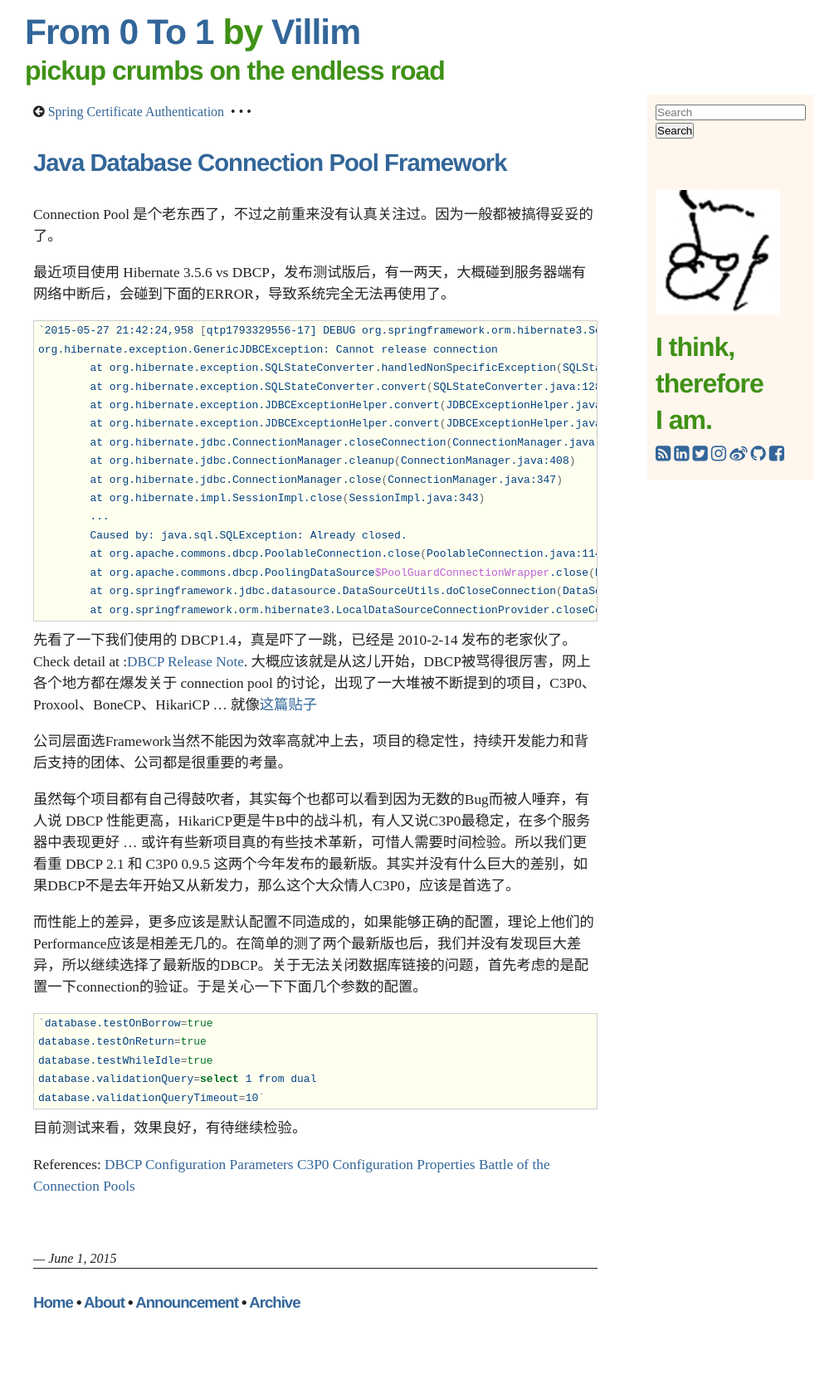
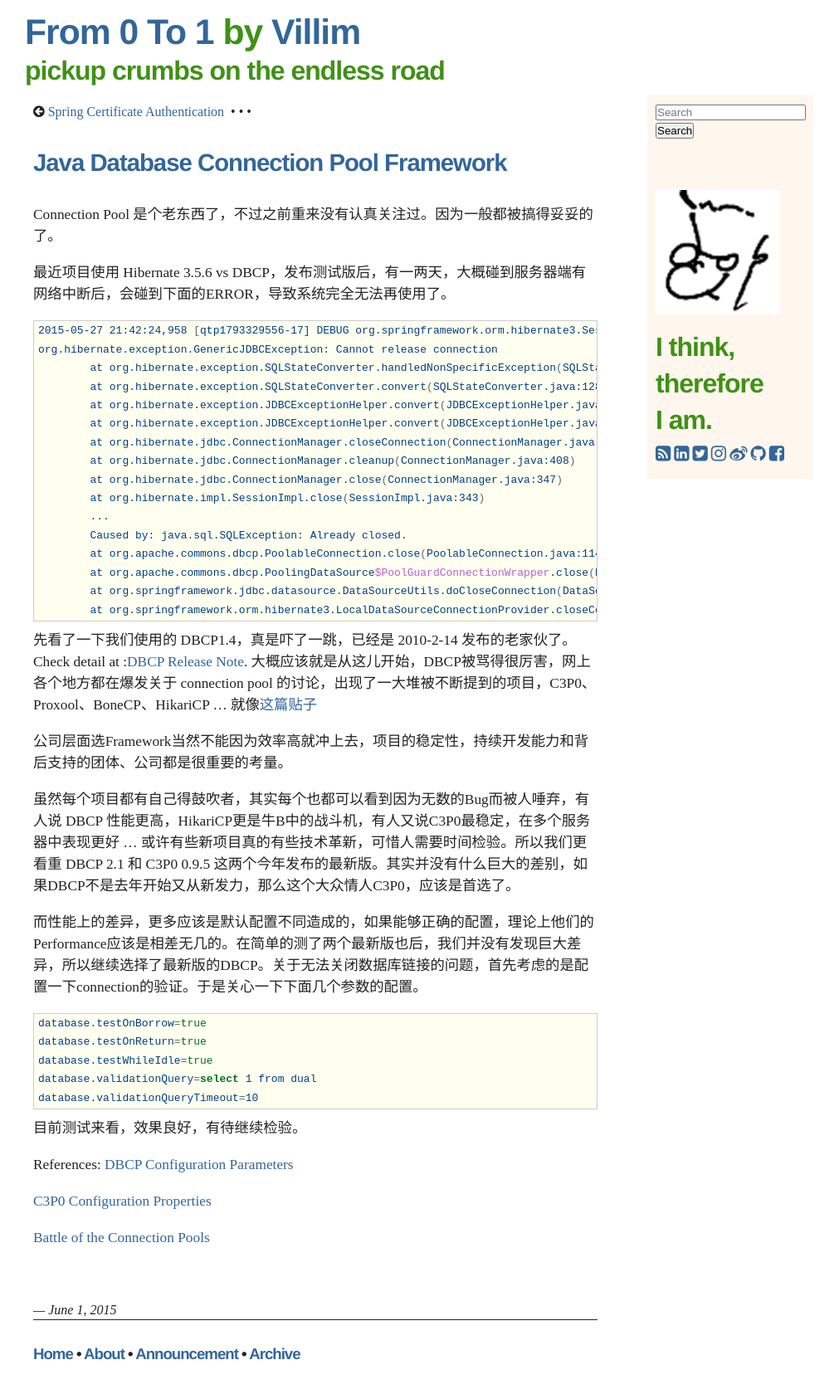
Before and after one commit to villim/villim.github.io, a Jekyll site: the page built from _posts/2015-06-01-java-connection-pool-argue.md, in a window 1280 px wide. Shown: the whole page at 83% size, without its empty margins (135-1146 px from the left). Built offline with Jekyll 4.4.1, drawn with Linux system fonts in a browser that asks for light colours; nearby versions of some CDN libraries; Markdown is read by kramdown in place of the engine named in the settings; before the commit the page ends 1612 px from its top, so only the background shows below that.

Commit message:
adjust format

```diff
--- a/_posts/2015-06-01-java-connection-pool-argue.md
+++ b/_posts/2015-06-01-java-connection-pool-argue.md
@@ -9,7 +9,7 @@
 最近项目使用 Hibernate 3.5.6 vs DBCP，发布测试版后，有一两天，大概碰到服务器端有网络中断后，会碰到下面的ERROR，导致系统完全无法再使用了。
 
 {% highlight bash %}
-`2015-05-27 21:42:24,958 [qtp1793329556-17] DEBUG org.springframework.orm.hibernate3.SessionFactoryUtils - Could not close Hibernate Session
+2015-05-27 21:42:24,958 [qtp1793329556-17] DEBUG org.springframework.orm.hibernate3.SessionFactoryUtils - Could not close Hibernate Session
 org.hibernate.exception.GenericJDBCException: Cannot release connection
         at org.hibernate.exception.SQLStateConverter.handledNonSpecificException(SQLStateConverter.java:140)
         at org.hibernate.exception.SQLStateConverter.convert(SQLStateConverter.java:128)
@@ -24,7 +24,7 @@
         at org.apache.commons.dbcp.PoolableConnection.close(PoolableConnection.java:114)
         at org.apache.commons.dbcp.PoolingDataSource$PoolGuardConnectionWrapper.close(PoolingDataSource.java:191)
         at org.springframework.jdbc.datasource.DataSourceUtils.doCloseConnection(DataSourceUtils.java:341)
-        at org.springframework.orm.hibernate3.LocalDataSourceConnectionProvider.closeConnection(LocalDataSourceConnectionProvider.java:100)`
+        at org.springframework.orm.hibernate3.LocalDataSourceConnectionProvider.closeConnection(LocalDataSourceConnectionProvider.java:100)
 {% endhighlight %}
 
 先看了一下我们使用的 DBCP1.4，真是吓了一跳，已经是 2010-2-14 发布的老家伙了。Check detail at :[DBCP Release Note](http://commons.apache.org/proper/commons-dbcp/changes-report.html). 大概应该就是从这儿开始，DBCP被骂得很厉害，网上各个地方都在爆发关于 connection pool 的讨论，出现了一大堆被不断提到的项目，C3P0、Proxool、BoneCP、HikariCP ... 就像[这篇贴子](http://stackoverflow.com/questions/520585/connection-pooling-options-with-jdbc-dbcp-vs-c3p0)
@@ -36,16 +36,18 @@
 而性能上的差异，更多应该是默认配置不同造成的，如果能够正确的配置，理论上他们的Performance应该是相差无几的。在简单的测了两个最新版也后，我们并没有发现巨大差异，所以继续选择了最新版的DBCP。关于无法关闭数据库链接的问题，首先考虑的是配置一下connection的验证。于是关心一下下面几个参数的配置。
 
 {% highlight bash %}
-`database.testOnBorrow=true
+database.testOnBorrow=true
 database.testOnReturn=true
 database.testWhileIdle=true
 database.validationQuery=select 1 from dual
-database.validationQueryTimeout=10`
+database.validationQueryTimeout=10
 {% endhighlight %}
 
 目前测试来看，效果良好，有待继续检验。
 
 References:
 [DBCP Configuration Parameters](http://commons.apache.org/proper/commons-dbcp/configuration.html)
+
 [C3P0 Configuration Properties](http://www.mchange.com/projects/c3p0/#configuration_properties)
+
 [Battle of the Connection Pools](http://blog.trustiv.co.uk/2014/06/battle-connection-pools)
```
